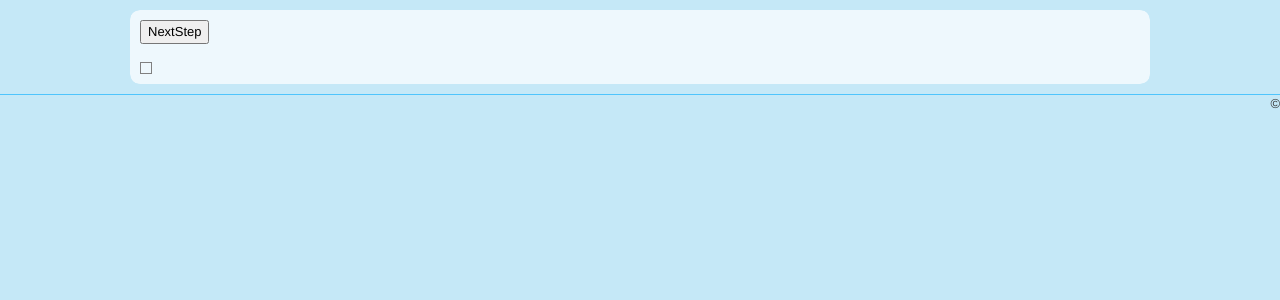
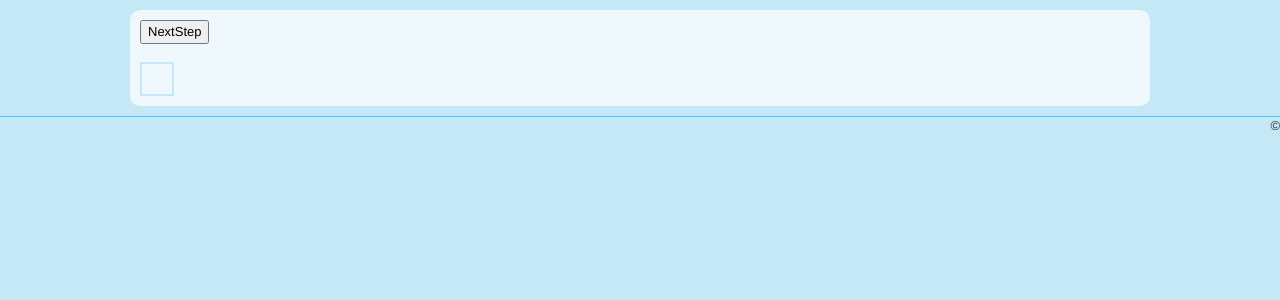
Before and after one commit to FlorianWolters/SequenceAlignment, a PHP site: template src/www/assets/views/matrix.html.twig in a window 1280 px wide. Shown: the part 80-380 px from the top of the page. Run offline with PHP 8.4, Linux system fonts and the light colour scheme; the template is opened without the code that fills it, so the values that code supplies are empty; some libraries are stand-ins or nearby versions.

Commit message:
CSS Table Styling

```diff
--- a/src/www/assets/css/style.css
+++ b/src/www/assets/css/style.css
@@ -49,6 +49,27 @@ div[role="main"] {
         no-repeat, no-repeat, no-repeat, no-repeat, repeat;
 }
 
+table#matrix {
+    border-width: 2px;
+    border-style: solid;
+    border-color: #c5e8f7;
+}
+
+table#matrix td {
+    width: 20px;
+    height: 20px;
+    border-width: 1px;
+    border-style: solid;
+    border-color: #4fc4fc;
+    text-transform: uppercase;
+    text-align: center;
+    vertical-align: central;
+    padding: 5px;
+}
+table#matrix td.topRow, td.leftColumn {
+    text-align: left;
+}
+
 p#copyright {
     border-top-width: 1px;
     border-top-color: #4fc4fc;
```
